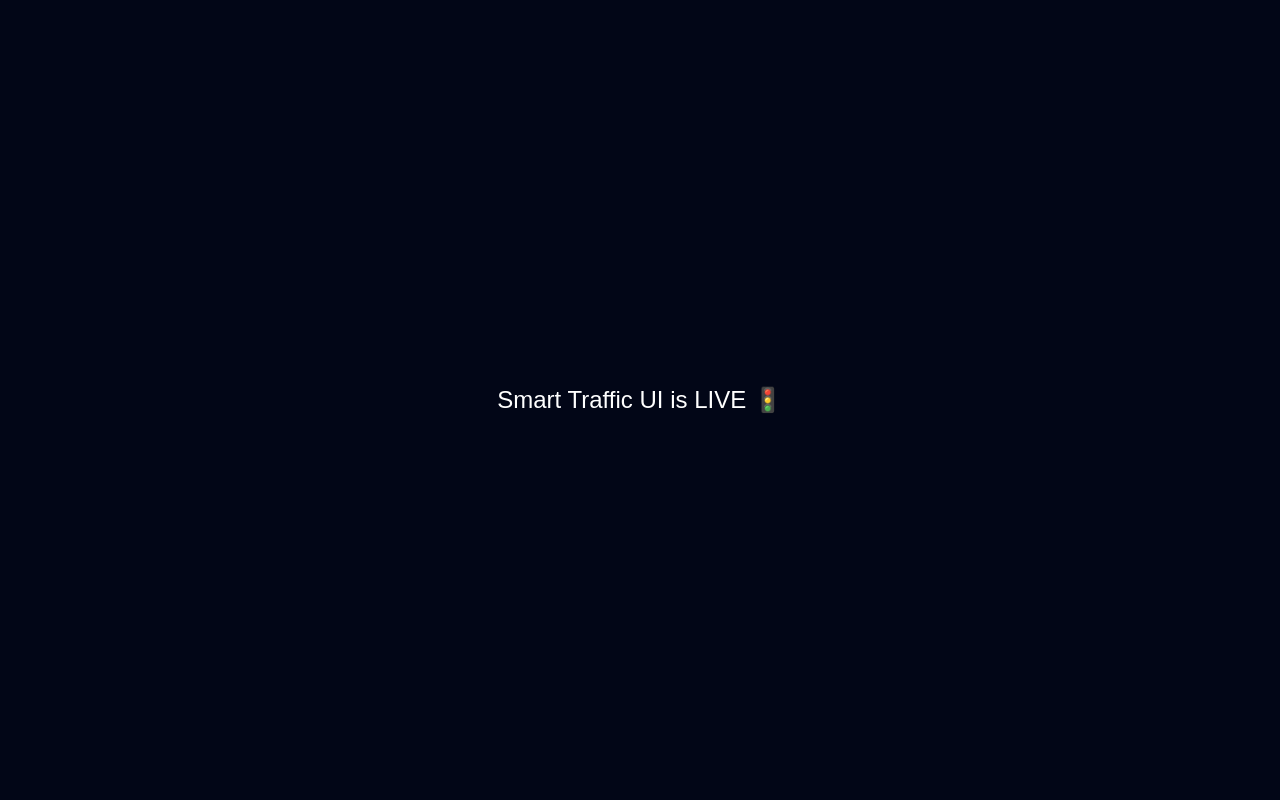
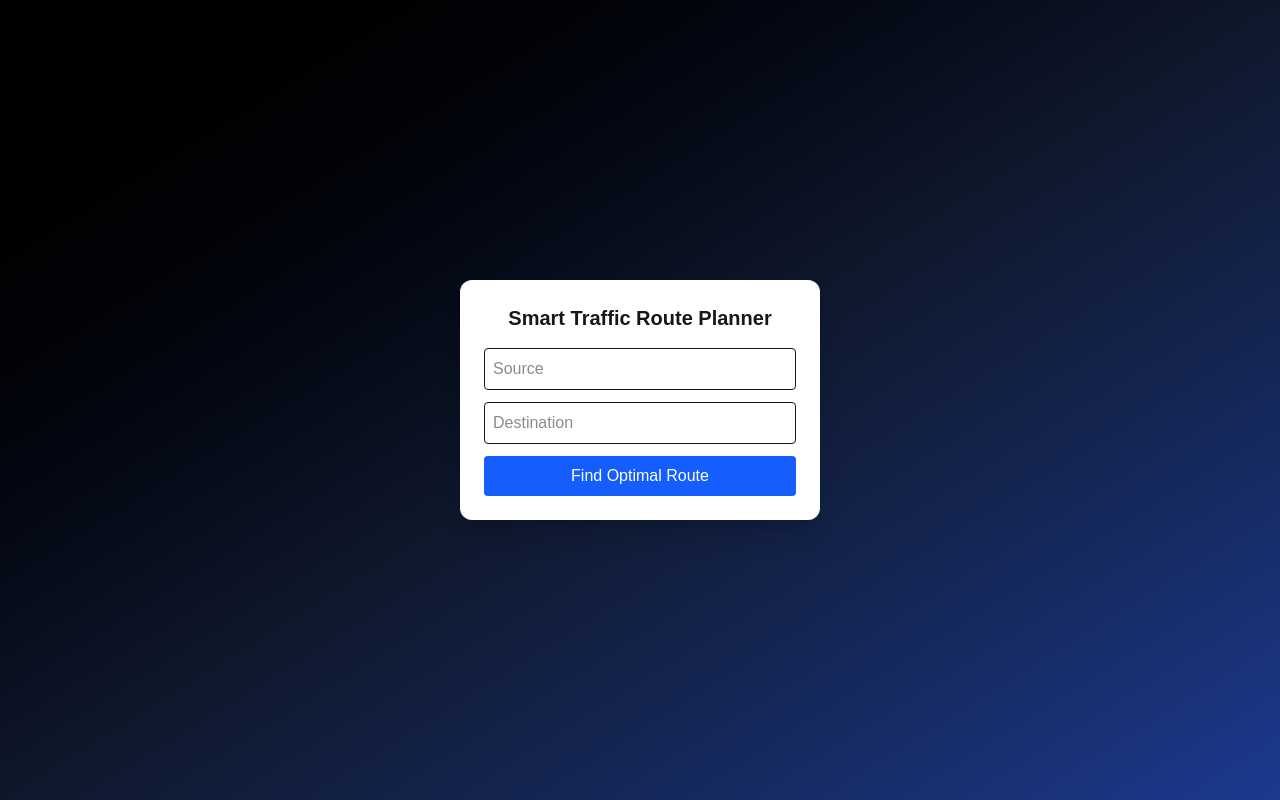
Before and after one commit to Aksharmadan/Smart-Traffic, a Next.js app in the folder smart-traffic-ui/: page / in a window 1280 px wide. Built offline with nearby package versions, Linux system fonts and the light colour scheme; no server answers.

Commit message:
Restore Smart Traffic UI

```diff
--- a/smart-traffic-ui/app/page.tsx
+++ b/smart-traffic-ui/app/page.tsx
@@ -1,17 +1,67 @@
-'use client'
+"use client";
+
+import { useState } from "react";
 
 export default function Home() {
+  const [source, setSource] = useState("");
+  const [destination, setDestination] = useState("");
+  const [result, setResult] = useState<any>(null);
+  const [loading, setLoading] = useState(false);
+
+  const API = process.env.NEXT_PUBLIC_API_URL;
+
+  const findRoute = async () => {
+    setLoading(true);
+    setResult(null);
+
+    try {
+      const res = await fetch(
+        `${API}/route?source=${encodeURIComponent(source)}&destination=${encodeURIComponent(destination)}`
+      );
+      const data = await res.json();
+      setResult(data);
+    } catch (e) {
+      setResult({ error: "Backend not reachable" });
+    } finally {
+      setLoading(false);
+    }
+  };
+
   return (
-    <main style={{
-      minHeight: '100vh',
-      display: 'flex',
-      alignItems: 'center',
-      justifyContent: 'center',
-      background: '#020617',
-      color: 'white',
-      fontSize: '24px'
-    }}>
-      Smart Traffic UI is LIVE 🚦
+    <main className="min-h-screen flex items-center justify-center bg-gradient-to-br from-black via-slate-900 to-blue-900">
+      <div className="bg-white rounded-xl p-6 w-[360px] shadow-xl">
+        <h1 className="text-xl font-semibold text-center mb-4">
+          Smart Traffic Route Planner
+        </h1>
+
+        <input
+          className="w-full border p-2 rounded mb-3"
+          placeholder="Source"
+          value={source}
+          onChange={(e) => setSource(e.target.value)}
+        />
+
+        <input
+          className="w-full border p-2 rounded mb-3"
+          placeholder="Destination"
+          value={destination}
+          onChange={(e) => setDestination(e.target.value)}
+        />
+
+        <button
+          onClick={findRoute}
+          disabled={loading}
+          className="w-full bg-blue-600 text-white py-2 rounded hover:bg-blue-700"
+        >
+          {loading ? "Calculating..." : "Find Optimal Route"}
+        </button>
+
+        {result && (
+          <pre className="mt-4 text-sm bg-gray-100 p-2 rounded overflow-auto">
+            {JSON.stringify(result, null, 2)}
+          </pre>
+        )}
+      </div>
     </main>
-  )
+  );
 }
```
